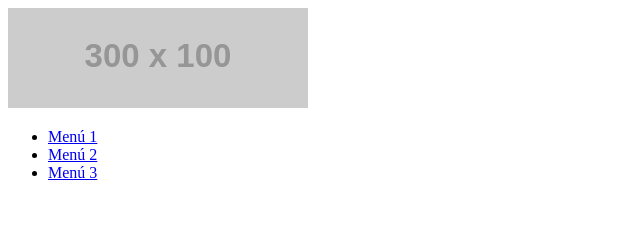
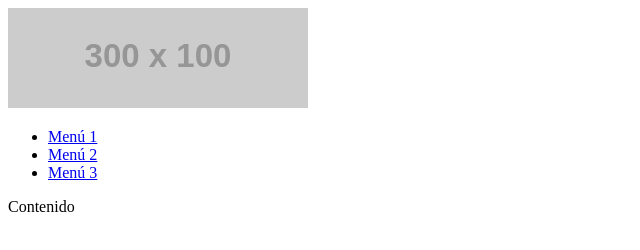
Before and after one commit to plataforma-cultura-creativa/pagina-bienvenida-ejemplo-git, a plain HTML site: page index.html in a window 1280 px wide. Shown: the full height of the page, 0-640 px from the left. Drawn offline with Linux system fonts and the light colour scheme; placeholder pictures from the web are drawn by us.

Commit message:
añadir seccion contenido

```diff
--- a/index.html
+++ b/index.html
@@ -32,5 +32,10 @@
         </nav>
     </header>
 
+
+    <section class="contenido">
+        Contenido
+    </section>
+
 </body>
 </html>
```
